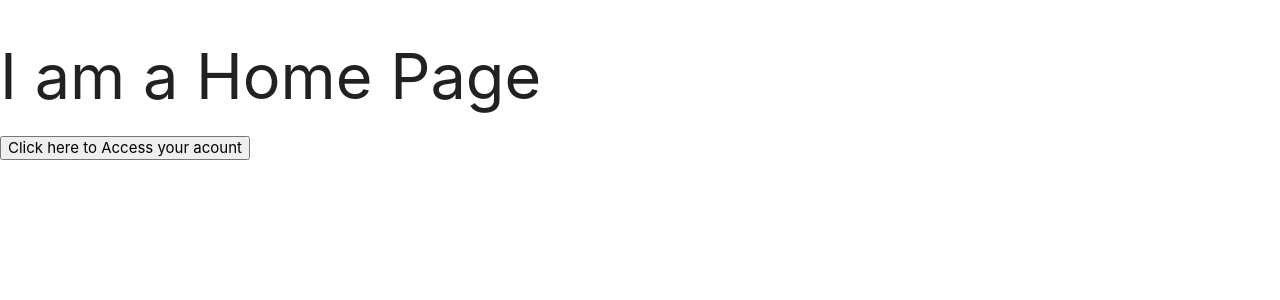
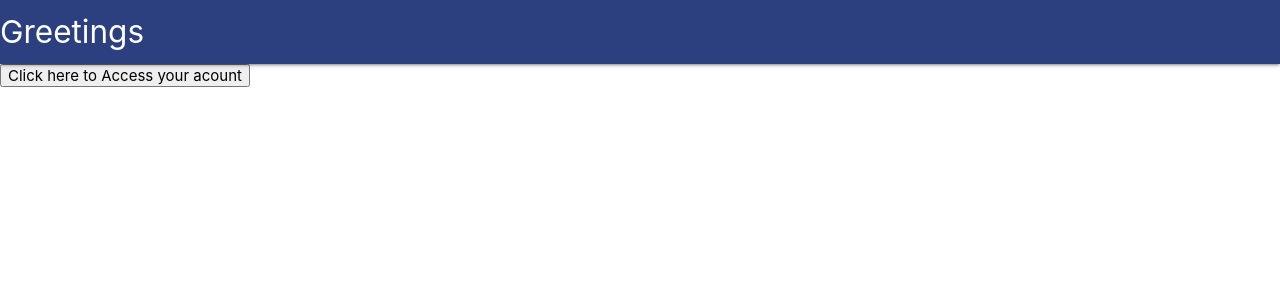
Before and after one commit to pramish/greetings-client, a React (Create React App) app: page / in a window 1280 px wide. Shown: the top 300 px of the page. Built offline with nearby package versions, Linux system fonts and the light colour scheme.

Commit message:
setup shared component

```diff
--- /dev/null
+++ b/src/Components/Header/Header.js
@@ -0,0 +1,18 @@
+import React from 'react';
+import { Link } from 'react-router-dom';
+
+export const Header = () => {
+  return (
+    <div className='navbar-fixed'>
+      <nav>
+        <div className='nav-wrapper menu'>
+          <Link to='/'>
+            <a href='https://usergreetings.netlify.app/' className='brand-logo'>
+              Greetings
+            </a>
+          </Link>
+        </div>
+      </nav>
+    </div>
+  );
+};
--- a/src/Components/Landing/Dashboard.js
+++ b/src/Components/Landing/Dashboard.js
@@ -1,5 +1,6 @@
 import React from 'react';
 import { logout } from '../../utils';
+import { Header } from '../Header/Header';
 
 const DashBoard = (props) => {
   const handleLogout = () => {
@@ -8,6 +9,7 @@
   };
   return (
     <div>
+      <Header />
       <h1>My Dashboard</h1>
       <button onClick={handleLogout}>Logout</button>
     </div>
--- a/src/Components/Landing/Home.js
+++ b/src/Components/Landing/Home.js
@@ -1,13 +1,16 @@
 import React from 'react';
 import { Link } from 'react-router-dom';
+import { Header } from '../Header/Header';
 
 export const Home = () => {
   return (
     <div>
-      <h1>I am a Home Page</h1>
-      <Link to='/accounts'>
-        <button>Click here to Access your acount</button>
-      </Link>
+      <Header />
+      <div>
+        <Link to='/accounts'>
+          <button>Click here to Access your acount</button>
+        </Link>
+      </div>
     </div>
   );
 };
--- a/src/Components/Landing/Landing.js
+++ b/src/Components/Landing/Landing.js
@@ -1,6 +1,7 @@
 import React from 'react';
 import '../../App.css';
 import { login } from '../../utils';
+import { Header } from '../Header/Header';
 const Landing = (props) => {
   const [register, setRegister] = React.useState(true);
   const handleAuth = (e) => {
@@ -14,27 +15,7 @@
   };
   return (
     <div>
-      <div className='navbar-fixed'>
-        <nav>
-          <div className='nav-wrapper menu'>
-            <a href='https://usergreetings.netlify.app/' className='brand-logo'>
-              Greetings
-            </a>
-            {/* <ul id='nav-mobile' className='right hide-on-med-and-down'>
-              <button
-                onClick={() => setAuthPage(() => !authPage)}
-                data-target='modal1'
-                className='account btn '
-                type='button'
-                name='action'
-              >
-                My Account
-              </button>
-            </ul> */}
-          </div>
-        </nav>
-      </div>
-
+      <Header />
       <>
         <div>
           <p className='logintext'>
```
